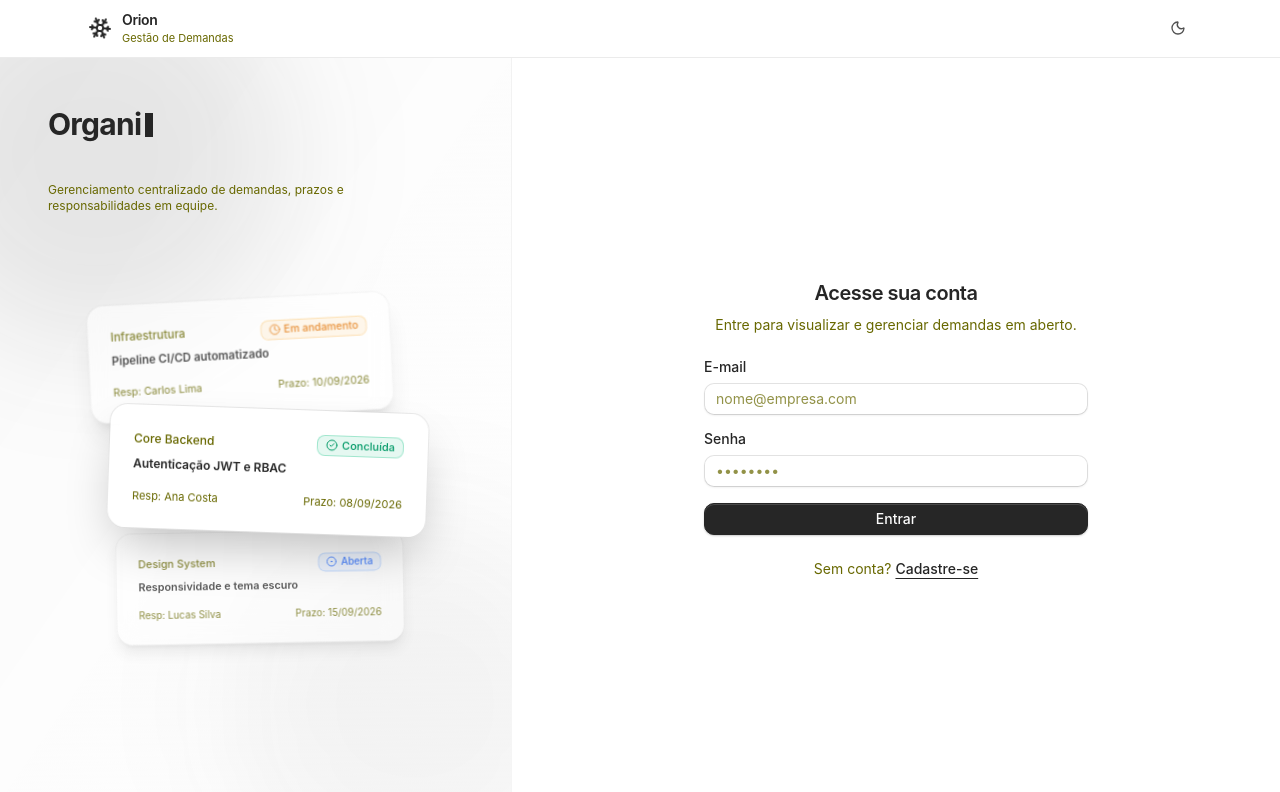
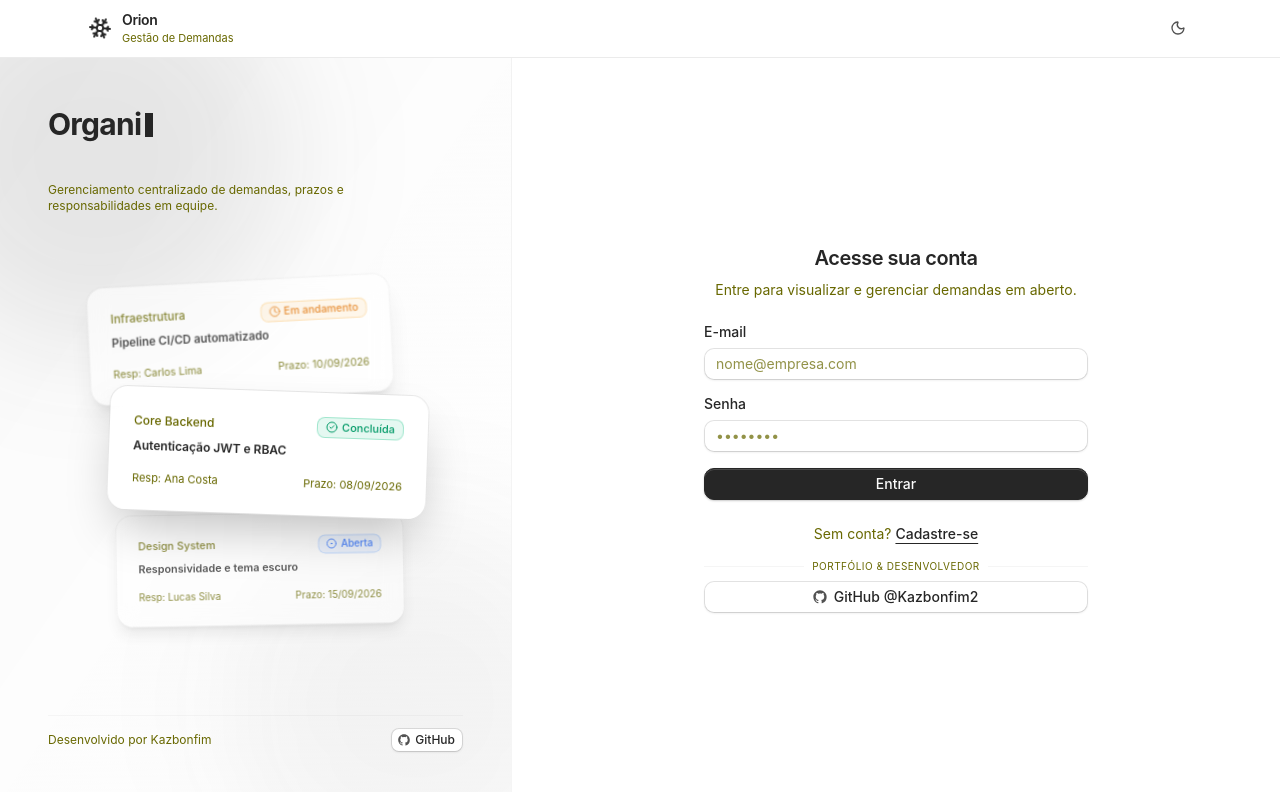
Before and after one commit to Kazbonfim2/bun-task-manager-cosmos-project, a React (Vite) app in the folder frontend/: page /login in a window 1280 px wide. Shown: the top 792 px of the page. Built offline with nearby package versions, Linux system fonts and the light colour scheme.

Commit message:
feat(login): adicionar botoes de acesso ao perfil do GitHub

```diff
--- a/frontend/src/pages/Login/Login.tsx
+++ b/frontend/src/pages/Login/Login.tsx
@@ -14,6 +14,23 @@ const FRASES_TYPEWRITER = [
   "Entregue projetos no prazo.",
   "Controle o fluxo de trabalho.",
 ];
+
+function GithubIcon({ className = "size-4" }: { className?: string }) {
+  return (
+    <svg
+      className={className}
+      viewBox="0 0 24 24"
+      fill="currentColor"
+      aria-hidden="true"
+    >
+      <path
+        fillRule="evenodd"
+        clipRule="evenodd"
+        d="M12 2C6.477 2 2 6.484 2 12.017c0 4.425 2.865 8.18 6.839 9.504.5.092.682-.217.682-.483 0-.237-.008-.868-.013-1.703-2.782.605-3.369-1.343-3.369-1.343-.454-1.158-1.11-1.466-1.11-1.466-.908-.62.069-.608.069-.608 1.003.07 1.53 1.032 1.53 1.032.892 1.53 2.341 1.088 2.91.832.092-.647.35-1.088.636-1.338-2.22-.253-4.555-1.113-4.555-4.951 0-1.093.39-1.988 1.029-2.688-.103-.253-.446-1.272.098-2.65 0 0 .84-.27 2.75 1.026A9.564 9.564 0 0112 6.844c.85.004 1.705.115 2.504.337 1.909-1.296 2.747-1.027 2.747-1.027.546 1.379.202 2.398.1 2.651.64.7 1.028 1.595 1.028 2.688 0 3.848-2.339 4.695-4.566 4.943.359.309.678.92.678 1.855 0 1.338-.012 2.419-.012 2.747 0 .268.18.58.688.482A10.019 10.019 0 0022 12.017C22 6.484 17.522 2 12 2z"
+      />
+    </svg>
+  );
+}
 
 export function Login() {
   const navegar = useNavigate();
@@ -151,6 +168,27 @@ export function Login() {
             </CardPanel>
           </Card>
         </div>
+
+        {/* Rodapé do Aside / GitHub do Desenvolvedor */}
+        <div className="relative z-10 pt-3 border-t border-border/40 flex items-center justify-between">
+          <span className="text-xs text-muted-foreground">Desenvolvido por Kazbonfim</span>
+          <Button
+            type="button"
+            variant="outline"
+            size="xs"
+            className="gap-1.5 text-xs shadow-xs"
+            render={
+              <a
+                href="https://github.com/Kazbonfim2"
+                target="_blank"
+                rel="noopener noreferrer"
+              />
+            }
+          >
+            <GithubIcon className="size-3.5" />
+            GitHub
+          </Button>
+        </div>
       </aside>
 
       {/* Painel Direito (60% Desktop, 100% Mobile) */}
@@ -205,6 +243,33 @@ export function Login() {
                 Cadastre-se
               </Link>
             </p>
+
+            <div className="relative my-2">
+              <div className="absolute inset-0 flex items-center">
+                <span className="w-full border-t border-border/50" />
+              </div>
+              <div className="relative flex justify-center text-xs uppercase">
+                <span className="bg-background px-2 text-[10px] tracking-wider text-muted-foreground">
+                  Portfólio & Desenvolvedor
+                </span>
+              </div>
+            </div>
+
+            <Button
+              type="button"
+              variant="outline"
+              className="w-full gap-2 text-xs sm:text-sm"
+              render={
+                <a
+                  href="https://github.com/Kazbonfim2"
+                  target="_blank"
+                  rel="noopener noreferrer"
+                />
+              }
+            >
+              <GithubIcon className="size-4" />
+              GitHub @Kazbonfim2
+            </Button>
           </form>
         </div>
       </section>
```
